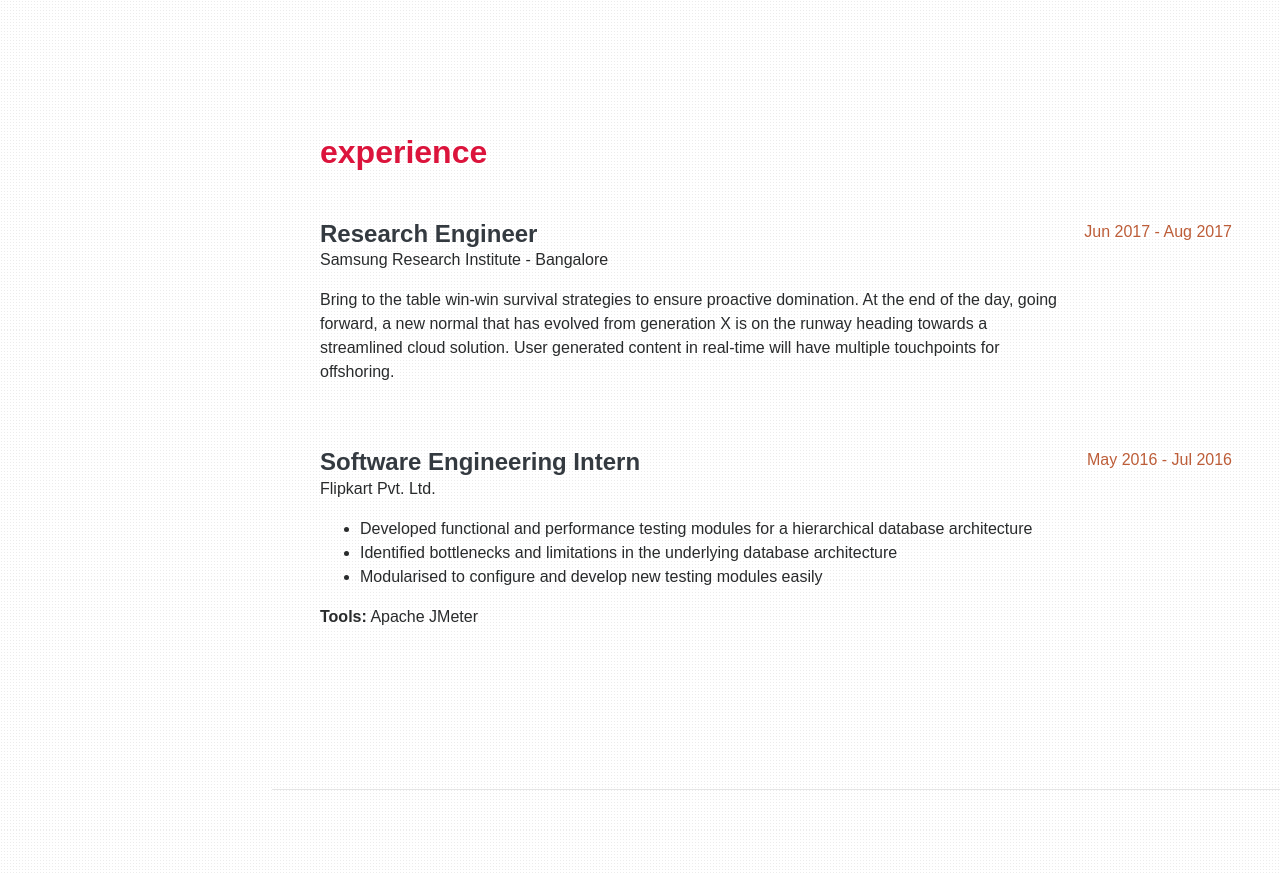
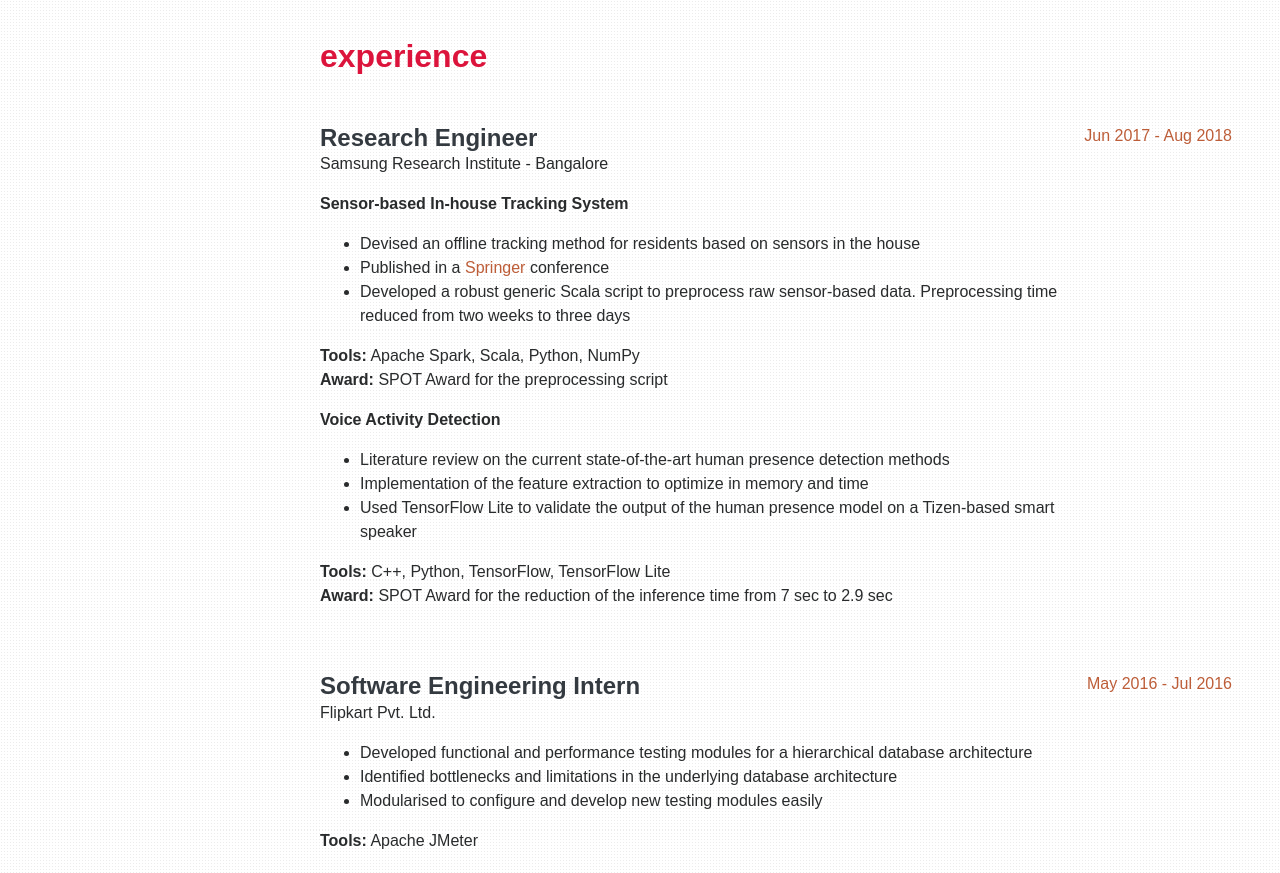
Before and after one commit to ranka47/ranka47.github.io, a plain HTML site: page index.html in a window 1280 px wide. Shown: the part 2920-3793 px from the top of the page. Drawn offline with Linux system fonts and the light colour scheme.

Commit message:
Fixed experience content

```diff
--- a/index.html
+++ b/index.html
@@ -315,10 +315,31 @@
             <div class="resume-content mr-auto">
               <h4 class="mb-0">Research Engineer</h4>
               <div class="subheading mb-3">Samsung Research Institute - Bangalore</div>
-              <p>Bring to the table win-win survival strategies to ensure proactive domination. At the end of the day, going forward, a new normal that has evolved from generation X is on the runway heading towards a streamlined cloud solution. User generated content in real-time will have multiple touchpoints for offshoring.</p>
+              <p>
+                <b>Sensor-based In-house Tracking System</b>
+                <ul>
+                  <li>Devised an offline tracking method for residents based on sensors in the house</li>
+                  <li>Published in a <a href="#publications">Springer</a> conference</li>
+                  <li>Developed a robust generic Scala script to preprocess raw sensor-based data. Preprocessing time reduced from two weeks to three days</li>
+                </ul>
+                <b>Tools:</b> Apache Spark, Scala, Python, NumPy
+                <br>
+                <b>Award:</b> SPOT Award for the preprocessing script
+              </p>
+              <p>
+                <b>Voice Activity Detection</b>
+                <ul>
+                  <li>Literature review on the current state-of-the-art human presence detection methods</li>
+                  <li>Implementation of the feature extraction to optimize in memory and time</li>
+                  <li>Used TensorFlow Lite to validate the output of the human presence model on a Tizen-based smart speaker</li>
+                </ul>
+                <b>Tools:</b> C++, Python, TensorFlow, TensorFlow Lite
+                <br>
+                <b>Award:</b> SPOT Award for the reduction of the inference time from 7 sec to 2.9 sec
+              </p>
             </div>
             <div class="resume-date text-md-right">
-              <span class="text-primary">Jun 2017 - Aug 2017</span>
+              <span class="text-primary">Jun 2017 - Aug 2018</span>
             </div>
           </div>
 
```
